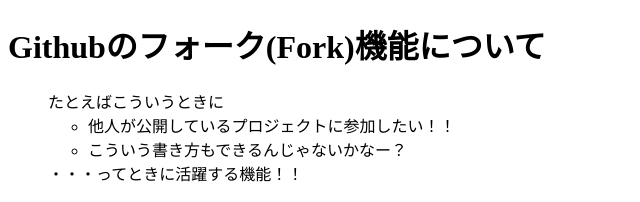
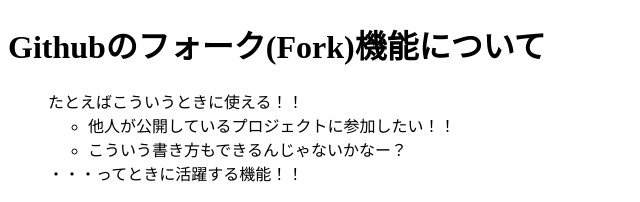
Before and after one commit to Keyto-yellow/git-study, a plain HTML site: page Git-Fork.html in a window 1280 px wide. Shown: the top 202 px of the page, 0-640 px from the left. Drawn offline with Linux system fonts and the light colour scheme.

Commit message:
git-study

```diff
--- a/Git-Fork.html
+++ b/Git-Fork.html
@@ -9,7 +9,7 @@
 <body>
   <h1>Githubのフォーク(Fork)機能について</h1>
   <ol style="list-style-type: none;">
-    <li>たとえばこういうときに</li>
+    <li>たとえばこういうときに使える！！</li>
     <li><ul>
         <li>他人が公開しているプロジェクトに参加したい！！</li>
         <li>こういう書き方もできるんじゃないかなー？</li>
```
